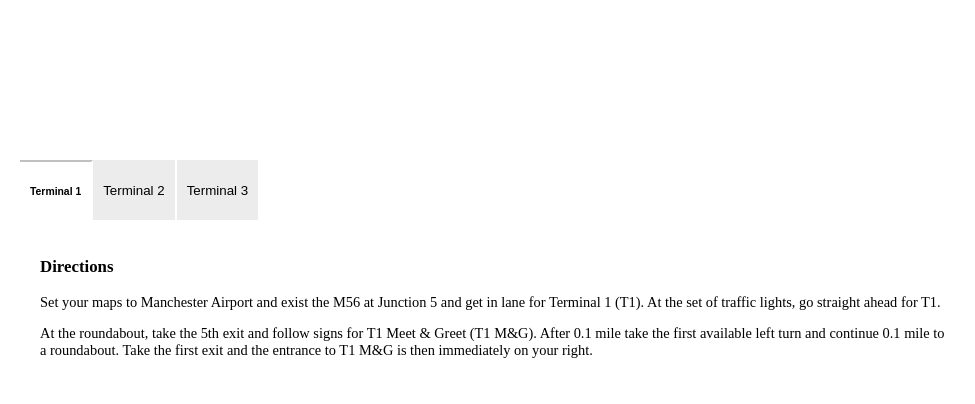
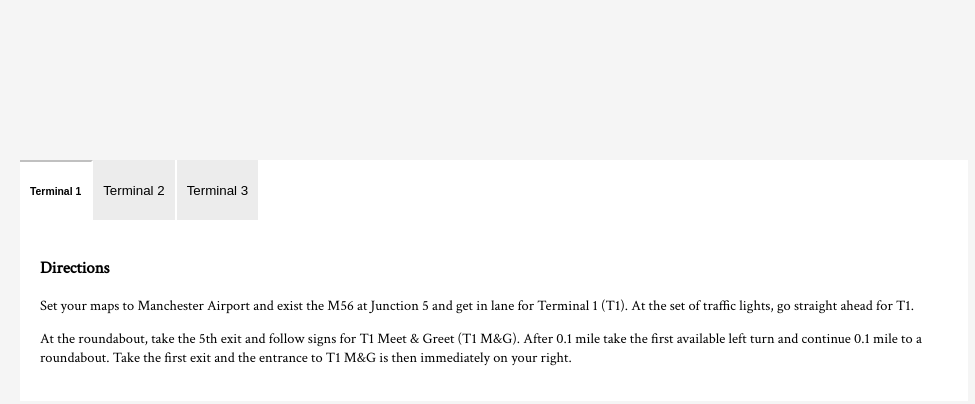
Before and after one commit to barks1212/vanilla_tabs, a plain HTML site: page index.html in a window 1280 px wide. Shown: the whole page, without its empty margins (148-1123 px from the left). Drawn offline with Linux system fonts and the light colour scheme.

Commit message:
font and amend media queries - include tablet, change background

```diff
--- a/index.html
+++ b/index.html
@@ -6,7 +6,8 @@
     <meta name="viewport" content="width=device-width, initial-scale=1.0">
     <meta http-equiv="X-UA-Compatible" content="ie=edge">
     <title>Tab Challenge</title>
-    <link rel="stylesheet" href="./style.css">
+	<link rel="stylesheet" href="./style.css">
+	<link href="https://fonts.googleapis.com/css?family=Crimson+Text&display=swap" rel="stylesheet">
     <script type="text/javascript" src="tabs.js"></script>
 </head>
 
--- a/style.css
+++ b/style.css
@@ -1,9 +1,21 @@
+body {
+    font-family: 'Crimson Text', serif;
+    background-color: whitesmoke
+}
+
 .tabsContainer {
     width: 75%;
     margin: 1rem;
+    background-color: white;
 }
 
 @media only screen and (min-width: 600px) {
+    .tabsContainer{
+        margin: 5rem;
+    }
+}
+
+@media only screen and (min-width: 800px) {
     .tabsContainer {
         margin: 10rem;
     }
```
